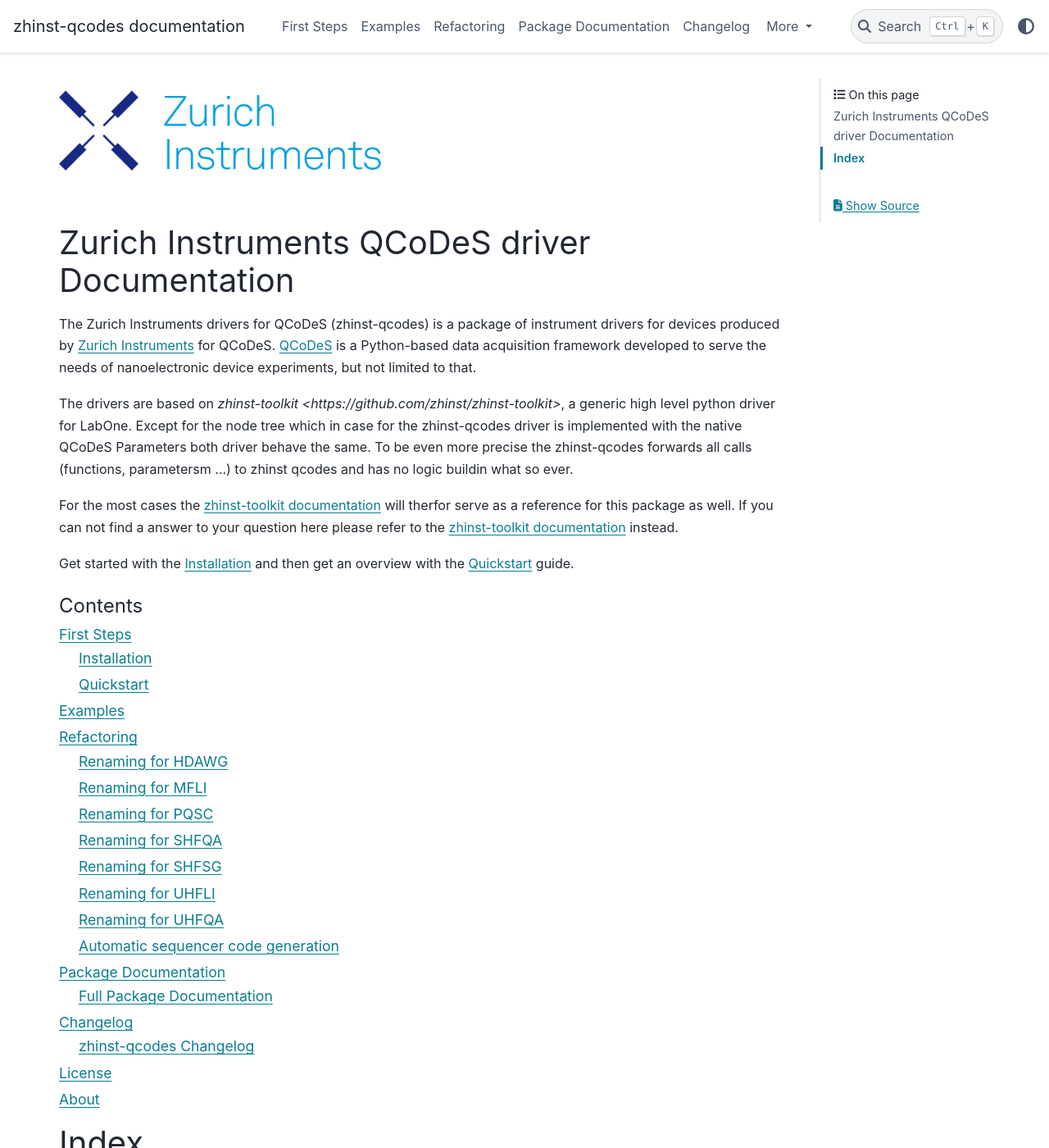
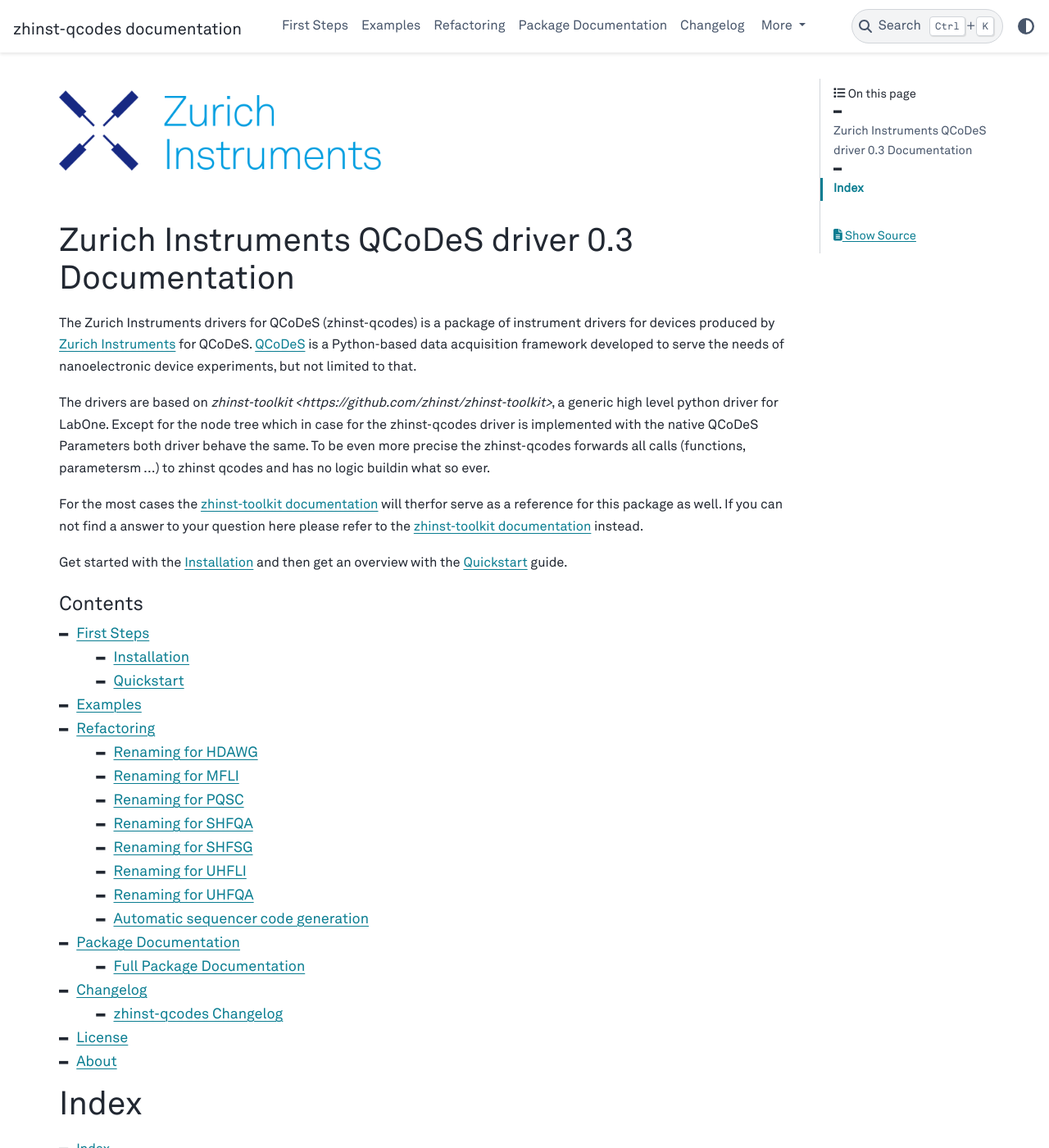
Before and after one commit to zhinst/zhinst-qcodes, a Sphinx documentation site: the page built from docs/source/index.rst, in a window 1280 px wide and 1400 px high. Shown: the whole window at 82% size. Built offline with Sphinx 7.4.7 and the PyData theme 0.15.4, drawn with Linux system fonts in a browser that asks for light colours; pages that are not in the unit, such as notebooks, are missing from menus.

Commit message:
Finalize documentation for release 0.3

```diff
--- /dev/null
+++ b/docs/source/_static/css/custom.css
@@ -0,0 +1,64 @@
+/* Adapt the furo theme to match to ZI styleguide */
+
+@font-face {
+    font-family: ZIAkkurat Regular Web;
+    src:
+      url(font/ZIAkkurat-Regular.woff2) format("woff2"),
+      url(font/ZIAkkurat-Regular.woff) format("woff");
+    font-weight: 400;
+    font-style: normal;
+    font-display:swap
+  }
+
+  @font-face {
+    font-family: ZIAkkurat Light Web;
+    src:
+      url(font/ZIAkkurat-Light.woff2) format("woff2"),
+      url(font/ZIAkkurat-Light.woff) format("woff");
+    font-weight: 300;
+    font-style: normal;
+    font-display:swap
+  }
+
+  @font-face {
+    font-family: Akkurat Mono Regular Web;
+    src:
+      url(font/AkkuratMonoLLWeb-Regular.woff2) format('woff2'),
+      url(font/AkkuratMonoLLWeb-Regular.woff) format('woff');
+    font-weight: 300;
+    font-style: normal;
+    font-display: swap;
+  }
+
+  /* Custom bullet characters */
+
+  :root {
+    --pst-font-family-base-system: "ZIAkkurat Regular Web", sans-serif;
+    --pst-font-family-monospace-system: "Akkurat Mono Regular Web", sans-serif;
+  }
+
+  main ul {
+      list-style: none;
+    display: table;
+    padding-left: 0px;
+  }
+
+  main ul li {
+    display: table-row;
+  }
+
+  main ul li:before {
+      font-size: 0.8em;
+    content: '\00F8FF';
+    display: table-cell;
+    text-align: right;
+    padding-right: 10px;
+  }
+
+  ul.search li {
+    background-image: none;
+  }
+
+  a.navbar-brand {
+    margin-top: 11.5px;
+  }
--- a/docs/source/conf.py
+++ b/docs/source/conf.py
@@ -74,7 +74,9 @@
 # Add any paths that contain custom static files (such as style sheets) here,
 # relative to this directory. They are copied after the builtin static files,
 # so a file named "default.css" will overwrite the builtin "default.css".
-# html_static_path = ["_static"]
+html_static_path = ["_static"]
+
+html_css_files = ['css/custom.css']
 
 # Napoleon settings
 napoleon_google_docstring = True
--- a/docs/source/index.rst
+++ b/docs/source/index.rst
@@ -4,7 +4,7 @@
 
 |
 
-Zurich Instruments QCoDeS driver |version| Documentation
+Zurich Instruments QCoDeS driver 0.3 Documentation
 =========================================================
 
 The Zurich Instruments drivers for QCoDeS (zhinst-qcodes) is a package of
--- a/docs/source/refactoring/index.rst
+++ b/docs/source/refactoring/index.rst
@@ -8,6 +8,7 @@
 functionallities but also the same problems.
 
 To just mention a few of them:
+
 * Long setup times
 * Missing nodes
 * Slow response times
--- a/requirements.txt
+++ b/requirements.txt
@@ -3,5 +3,5 @@
 black
 click
 setuptools
-git+https://github.com/zhinst/device-utils
-git+https://github.com/zhinst/zhinst-toolkit.git@refactoring
+zhinst-deviceutils
+zhinst-toolkit
--- a/setup.py
+++ b/setup.py
@@ -10,8 +10,8 @@
 
 requirements = [
     "numpy>=1.13",
-    "zhinst>=21.8",
-    "zhinst-toolkit>=0.2.2",
+    "zhinst>=22.02",
+    "zhinst-toolkit>=0.3",
     "qcodes>=0.30.0",
 ]
 
```
Also changed, not shown: examples/example_sweeper_module.md (+2 -2 lines), examples/hf2.md (+3 -3 lines), examples/shfqa_qubit_readout_measurement.md (+2 -2 lines), examples/shfqa_qubit_readout_weights.md (+2 -2 lines), examples/shfqa_sweeper.md (+2 -2 lines), examples/shfsg_rabi.md (+2 -2 lines), .gitlab-ci.yml (deleted), docs/source/_static/css/font/AkkuratMonoLLWeb-Regular.woff (added), docs/source/_static/css/font/AkkuratMonoLLWeb-Regular.woff2 (added), docs/source/_static/css/font/ZIAkkurat-Light.woff (added), docs/source/_static/css/font/ZIAkkurat-Light.woff2 (added), docs/source/_static/css/font/ZIAkkurat-Regular.woff (added), docs/source/_static/css/font/ZIAkkurat-Regular.woff2 (added).
